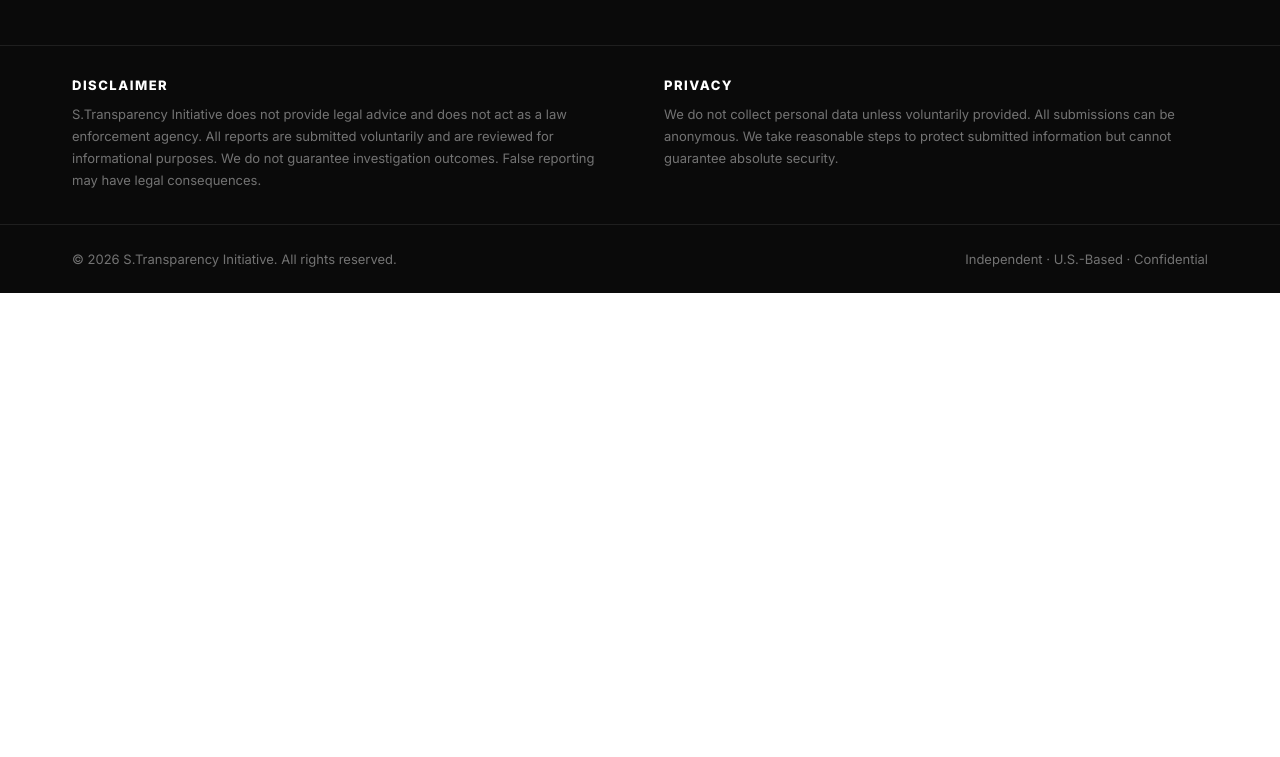
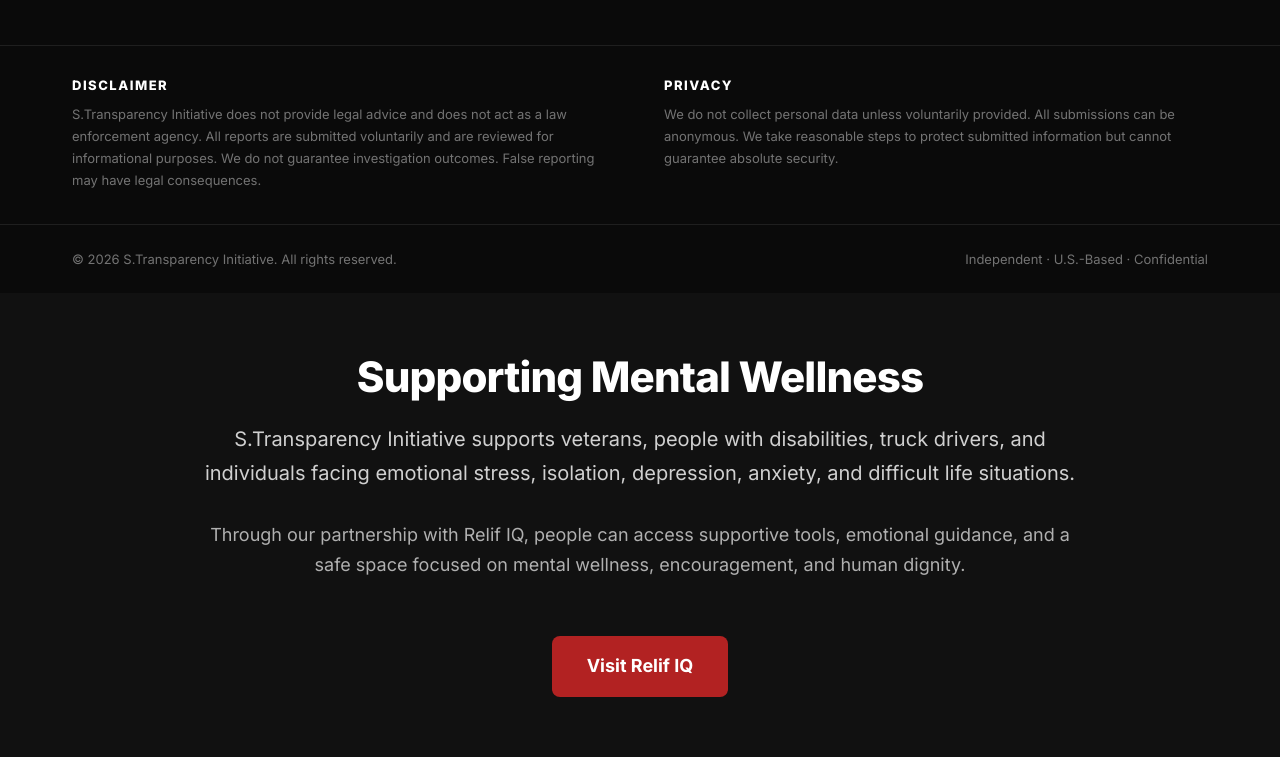
Before and after one commit to Saberwhiterock/serbian-transparency-initiative-v2, a website: page public/index.html in a window 1280 px wide. Shown: the part 5914-6671 px from the top of the page. Before the commit the page ends 6207 px from the top, so only its background shows below. Drawn offline with nearby package versions, Linux system fonts and the light colour scheme.

Commit message:
Add mental wellness support section to index.html
Added a section to support mental wellness with information and a link to Relif IQ.

```diff
--- a/public/index.html
+++ b/public/index.html
@@ -677,3 +677,28 @@ Supporting Mental Wellness.
   <script src="/js/app.js"></script>
 </body>
 </html>
+<section style="padding:60px 20px;background:#111;color:white;text-align:center;">
+  <h2 style="font-size:42px;margin-bottom:20px;">
+    Supporting Mental Wellness
+  </h2>
+
+  <p style="max-width:900px;margin:auto;font-size:20px;line-height:1.7;color:#d0d0d0;">
+    S.Transparency Initiative supports veterans, people with disabilities,
+    truck drivers, and individuals facing emotional stress, isolation,
+    depression, anxiety, and difficult life situations.
+  </p>
+
+  <p style="max-width:900px;margin:30px auto;font-size:18px;line-height:1.7;color:#b0b0b0;">
+    Through our partnership with Relif IQ, people can access supportive tools,
+    emotional guidance, and a safe space focused on mental wellness,
+    encouragement, and human dignity.
+  </p>
+
+  <a href="https://relifiq.com"
+     target="_blank"
+     style="display:inline-block;margin-top:25px;padding:16px 35px;
+     background:#b22222;color:white;text-decoration:none;
+     border-radius:8px;font-size:18px;font-weight:bold;">
+     Visit Relif IQ
+  </a>
+</section>
```
